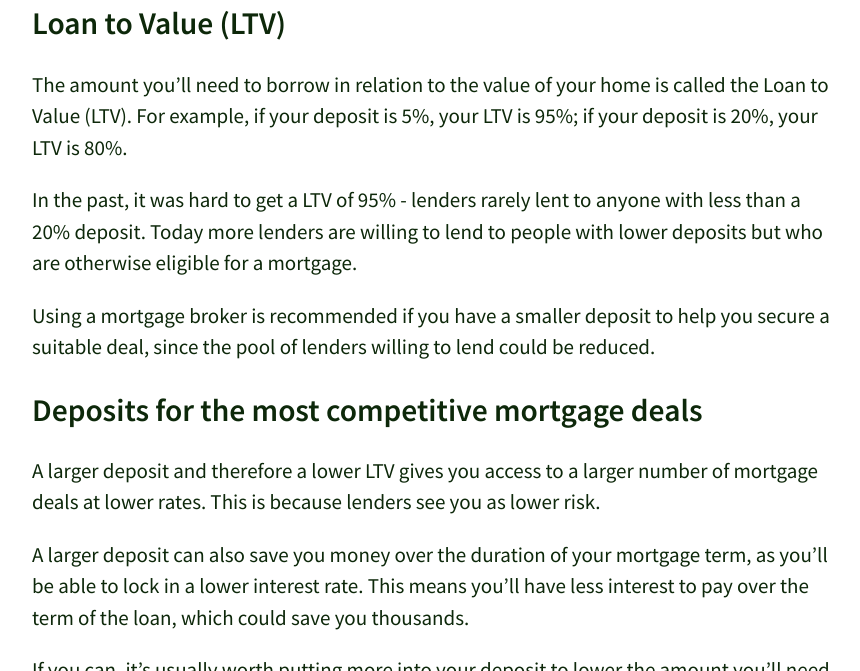
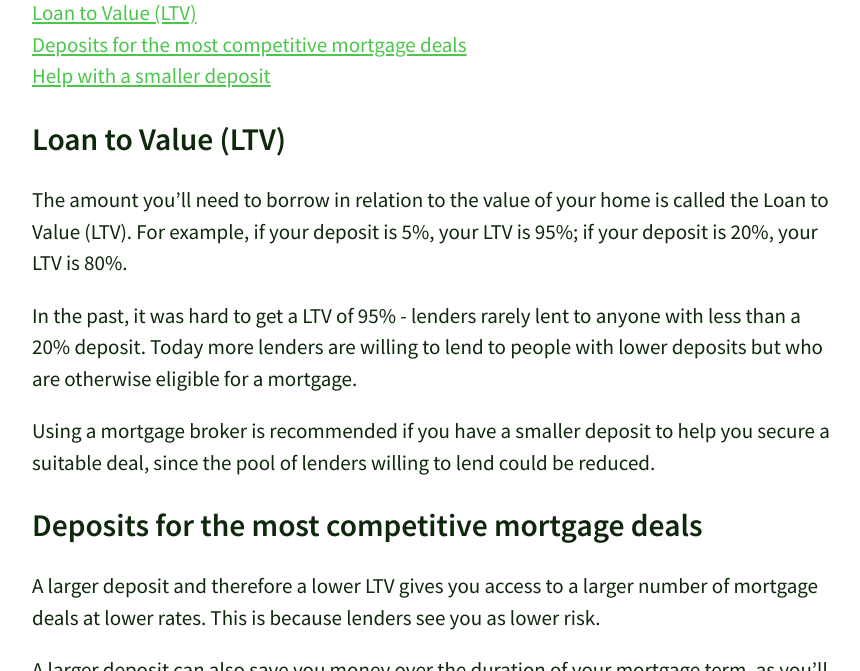
Before and after one commit to olitrussle/blog, a Jekyll site: the page built from _posts/2017-07-06-how-much-deposit-do-i-need-to-buy-a-home.md, in a window 1280 px wide and 900 px high, scrolled down 796 px, cut to the strip 229-900 px from the top of the window. Shown: the whole strip, without its empty margins (208-1068 px from the left). Built offline with Jekyll 4.4.1, drawn with Linux system fonts in a browser that asks for light colours; comment, search, counter and statistics services are not loaded.

```diff
--- a/_posts/2017-07-06-how-much-deposit-do-i-need-to-buy-a-home.md
+++ b/_posts/2017-07-06-how-much-deposit-do-i-need-to-buy-a-home.md
@@ -14,6 +14,11 @@
 _There’s no set amount of money you need for a deposit to buy a home. Most often it depends on your personal circumstances and the property you’re buying. However, most lenders will require at least 5% of the property’s value as a deposit. The more you can put down upfront, the greater access you’ll have to the most competitive mortgage deals._
 
 ![HowMuchDepositDoINeed]({{site.baseurl}}/images/post_images/HowMuchDepositDoINeed.jpg)
+
+[Loan to Value (LTV)](#loan-to-value-ltv)
+[Deposits for the most competitive mortgage deals](#deposits-for-the-most-competitive-mortgage-deals)
+[Help with a smaller deposit](#help-with-a-smaller-deposit)
+
 
 ## Loan to Value (LTV)
 The amount you’ll need to borrow in relation to the value of your home is called the Loan to Value (LTV). For example, if your deposit is 5%, your LTV is 95%; if your deposit is 20%, your LTV is 80%.
```
